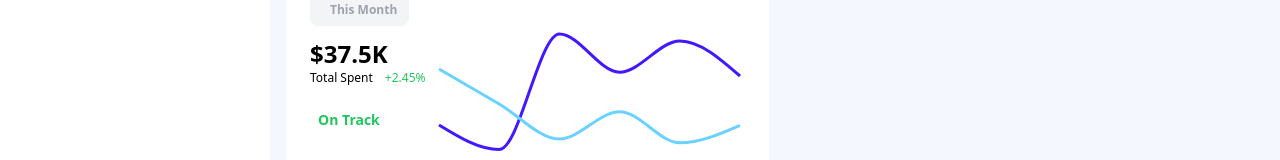
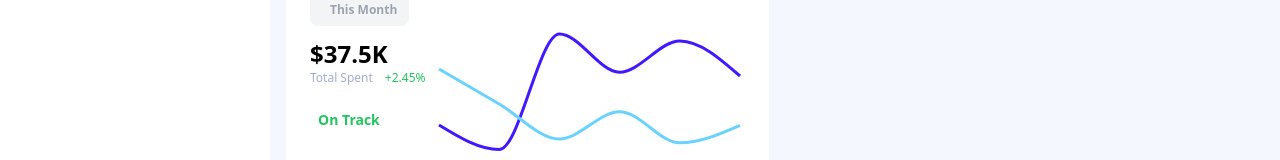
Before and after one commit to sina-byn/horizon-ui-dashboard, a React (Vite) app: page / in a window 1280 px wide. Shown: the part 146-306 px from the top of the page. Built offline with nearby package versions, Linux system fonts and the light colour scheme.

Commit message:
color class fixed

```diff
--- a/src/features/MainDashboard/ReviewChart.tsx
+++ b/src/features/MainDashboard/ReviewChart.tsx
@@ -48,7 +48,7 @@ const ReviewChart = () => {
           This Month
         </Button>
         <h5 className='text-navy dark:text-white text-2xl font-bold'>$37.5K</h5>
-        <div className='flex gap-x-2 whitespace-nowrap text-xs text-neutral-light'>
+        <div className='flex gap-x-2 whitespace-nowrap text-xs text-neutral'>
           Total Spent
           <span className='text-green-500'>
             <i className='fa-solid fa-caret-up mr-1' />
```
